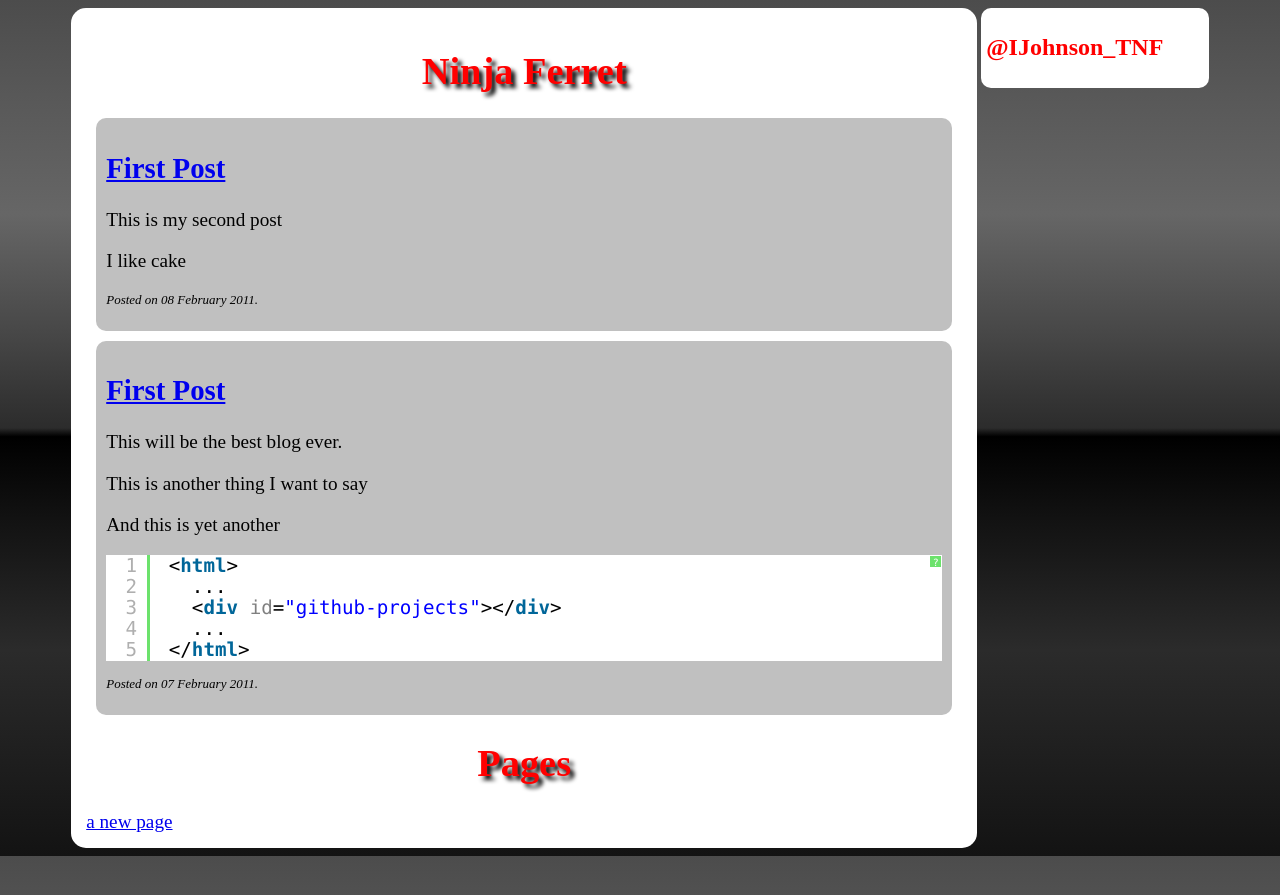
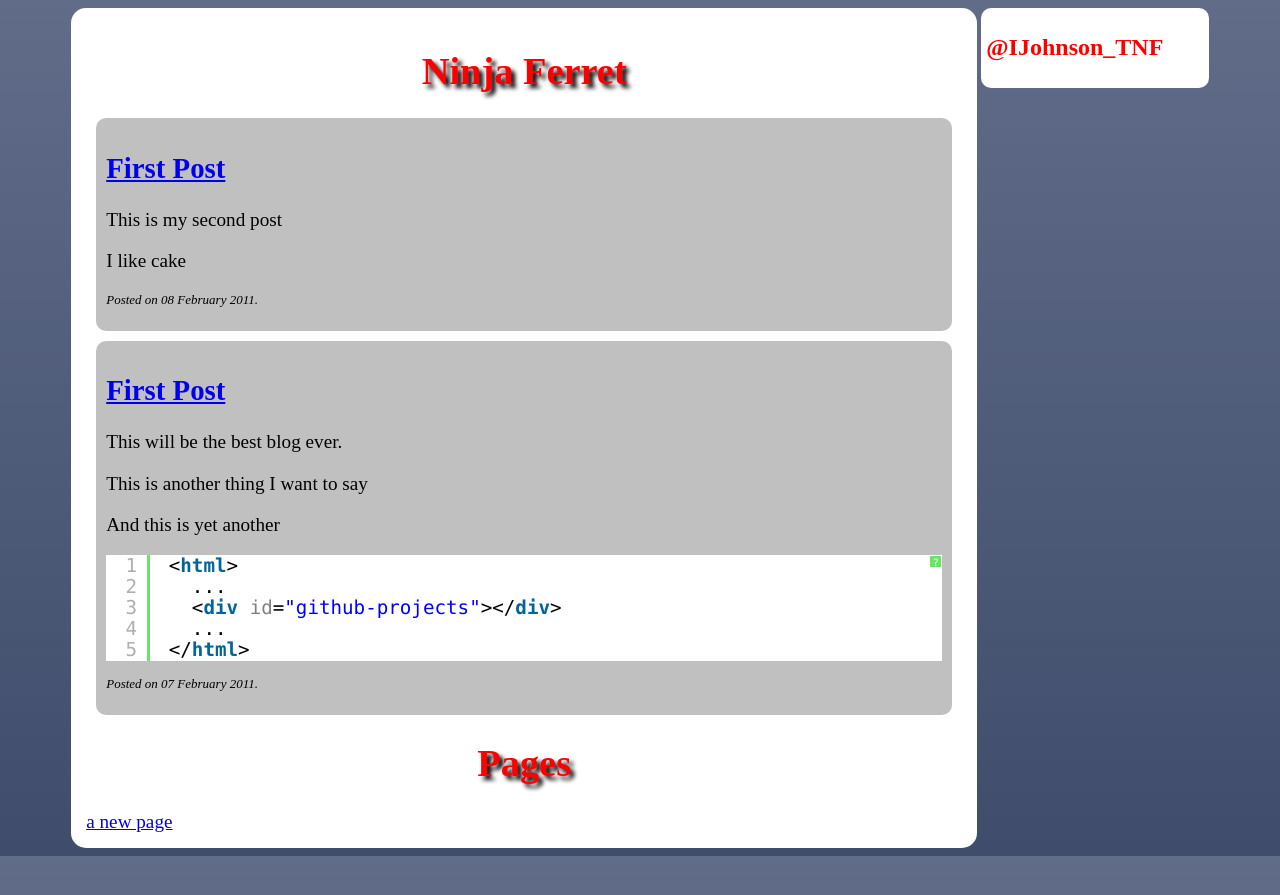
Before and after one commit to ninjaferret/ninjaferret.github.com, a Jekyll site: the page built from index.html, in a window 1280 px wide. Shown: the top 895 px of the page. Built offline with Jekyll 4.4.1, drawn with Linux system fonts in a browser that asks for light colours.

Commit message:
Playing with CSS 3 gradients

```diff
--- a/assets/stylesheets/ninjaferret.css
+++ b/assets/stylesheets/ninjaferret.css
@@ -8,12 +8,12 @@
 body {
    /*background-color: black;*/
    color: white;
-   background: #4c4c4c; /* old browsers */
-background: -moz-linear-gradient(top, #4c4c4c 0%, #595959 12%, #666666 25%, #474747 39%, #2c2c2c 50%, #000000 51%, #111111 60%, #2b2b2b 76%, #1c1c1c 91%, #131313 100%); /* firefox */
+   background: #606c88; /* old browsers */
+background: -moz-linear-gradient(top, #606c88 0%, #3f4c6b 100%); /* firefox */
 
-background: -webkit-gradient(linear, left top, left bottom, color-stop(0%,#4c4c4c), color-stop(12%,#595959), color-stop(25%,#666666), color-stop(39%,#474747), color-stop(50%,#2c2c2c), color-stop(51%,#000000), color-stop(60%,#111111), color-stop(76%,#2b2b2b), color-stop(91%,#1c1c1c), color-stop(100%,#131313)); /* webkit */
+background: -webkit-gradient(linear, left top, left bottom, color-stop(0%,#606c88), color-stop(100%,#3f4c6b)); /* webkit */
 
-filter: progid:DXImageTransform.Microsoft.gradient( startColorstr='#4c4c4c', endColorstr='#131313',GradientType=0 ); /* ie */
+filter: progid:DXImageTransform.Microsoft.gradient( startColorstr='#606c88', endColorstr='#3f4c6b',GradientType=0 ); /* ie */
    }
 
 #main {
```
